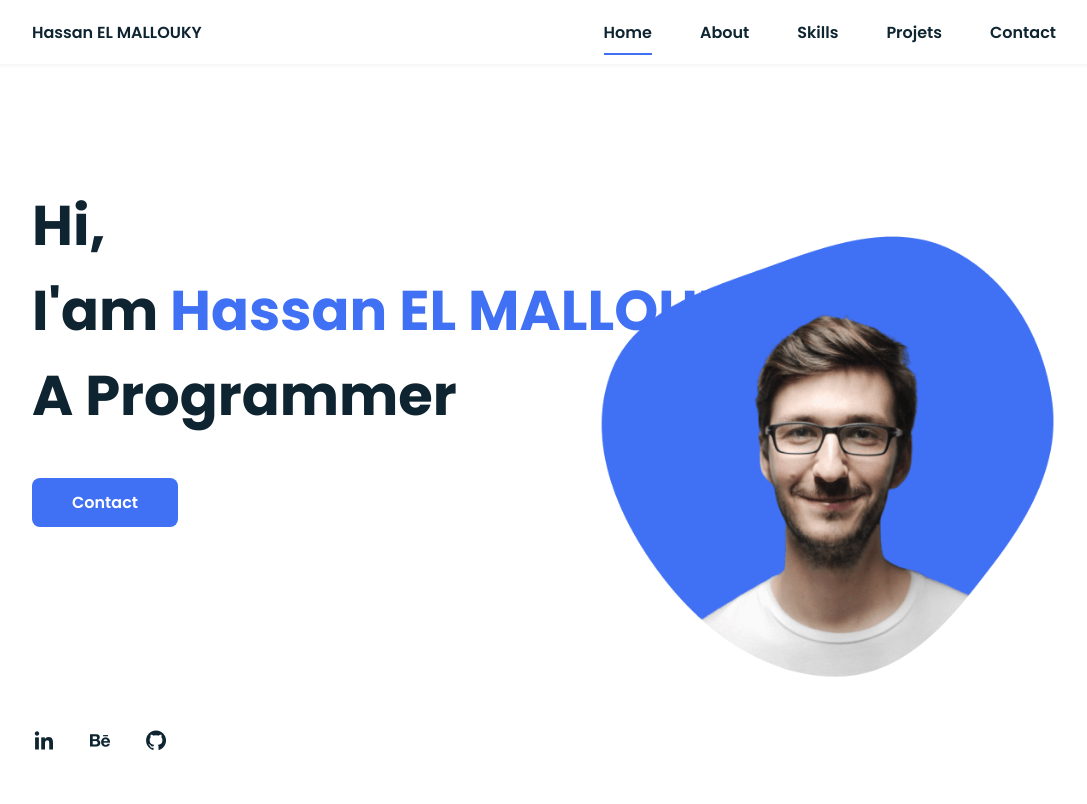
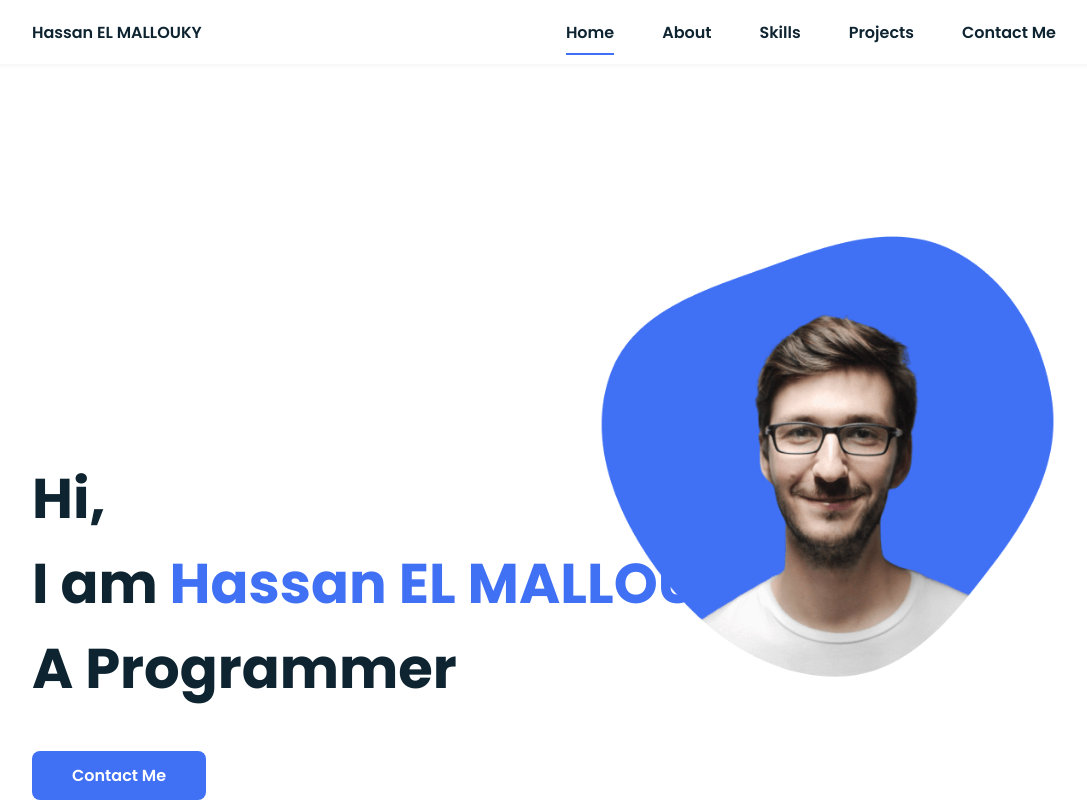
Before and after one commit to HassanEL-programmer/HassanEL-programmer.github.io, a plain HTML site: page index.html in a window 1280 px wide. Shown: the top 804 px of the page, without its empty margins (96-1183 px from the left). Drawn offline with nearby package versions, Linux system fonts and the light colour scheme.

Commit message:
Update index.html

```diff
--- a/index.html
+++ b/index.html
@@ -24,8 +24,8 @@
                         <li class="nav__item"><a href="#home" class="nav__link active">Home</a></li>
                         <li class="nav__item"><a href="#about" class="nav__link">About</a></li>
                         <li class="nav__item"><a href="#skills" class="nav__link">Skills</a></li>
-                        <li class="nav__item"><a href="#projects" class="nav__link">Projets</a></li>
-                        <li class="nav__item"><a href="#contact" class="nav__link">Contact</a></li>
+                        <li class="nav__item"><a href="#projects" class="nav__link">Projects</a></li>
+                        <li class="nav__item"><a href="#contact" class="nav__link">Contact Me</a></li>
                     </ul>
                 </div>
 
@@ -39,16 +39,12 @@
             <!--===== HOME =====-->
             <section class="home bd-grid" id="home">
                 <div class="home__data">
-                    <h1 class="home__title">Hi,<br>I'am <span class="home__title-color">Hassan EL MALLOUKY</span><br>A Programmer</h1>
+                    <h1 class="home__title">Hi,<br>I am <span class="home__title-color">Hassan EL MALLOUKY</span><br>A Programmer</h1>
 
-                    <a href="#contact" class="button">Contact</a>
+                    <a href="#contact" class="button">Contact Me</a>
                 </div>
 
-                <div class="home__social">
-                    <a href="" class="home__social-icon"><i class='bx bxl-linkedin'></i></a>
-                    <a href="" class="home__social-icon"><i class='bx bxl-behance' ></i></a>
-                    <a href="" class="home__social-icon"><i class='bx bxl-github' ></i></a>
-                </div>
+
 
                 <div class="home__img">
                     <img src="assets/img/perfil.png" alt="">
@@ -165,7 +161,7 @@
                         <div class="skills__data">
                             <div class="skills__names">
                                 <i class='bx bxs-paint skills__icon'></i>
-                                <span class="skills__name">relational database{MySQL/Oracle}+ SQL Language</span>
+                                <span class="skills__name">Relational database {MySQL/Oracle} + SQL Language</span>
                             </div>
                             <div class="skills__bar skills__ux">
 
@@ -232,7 +228,7 @@
                 <a href="https://github.com/HassanEL-programmer" class="footer__icon"><i class='bx bxl-github' ></i></a>
 
             </div>
-            <p>&#169; 2020 copyright all right reserved</p>
+            <p>&#169; 2021 copyright all right reserved</p>
         </footer>
 
 
```
